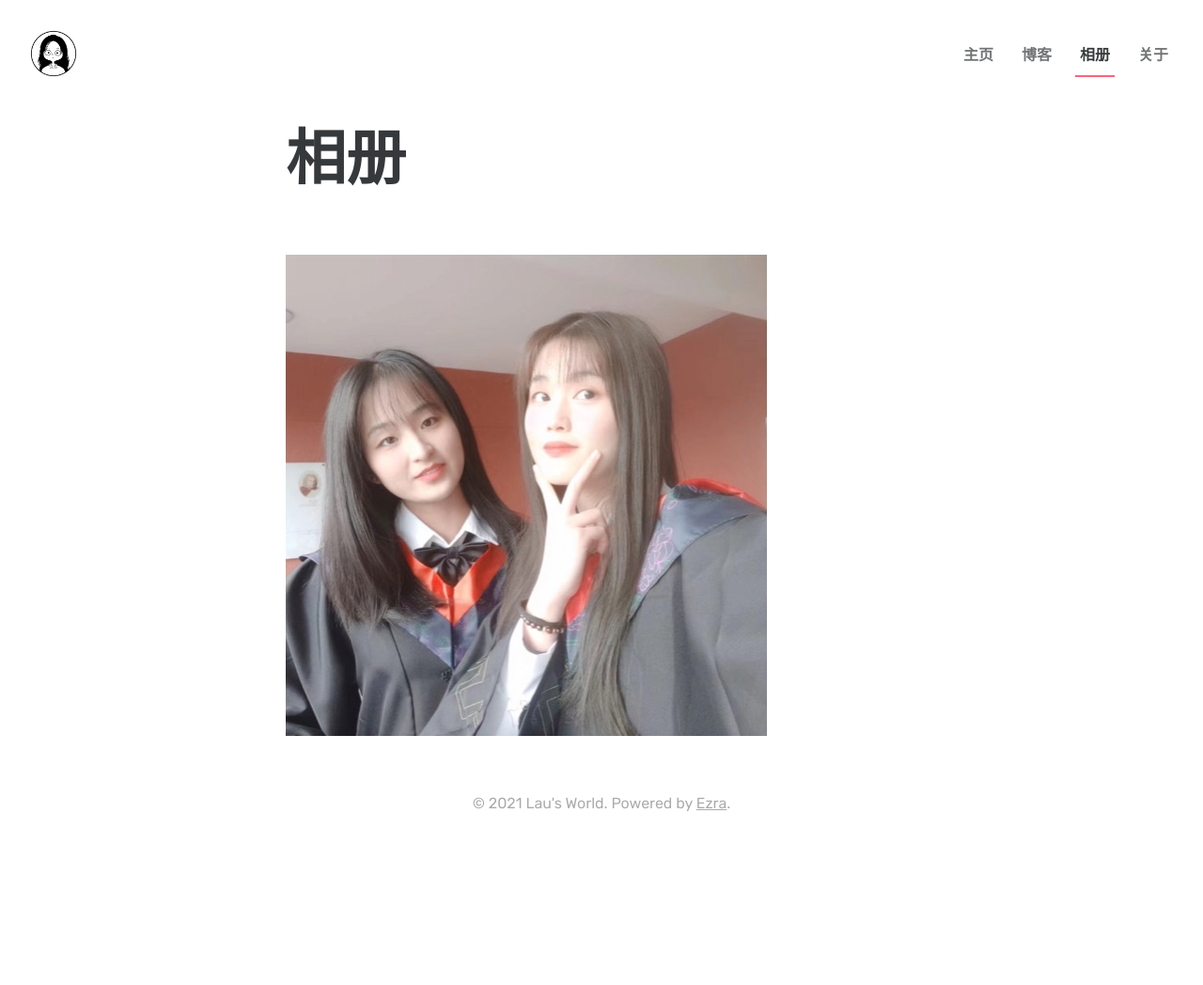
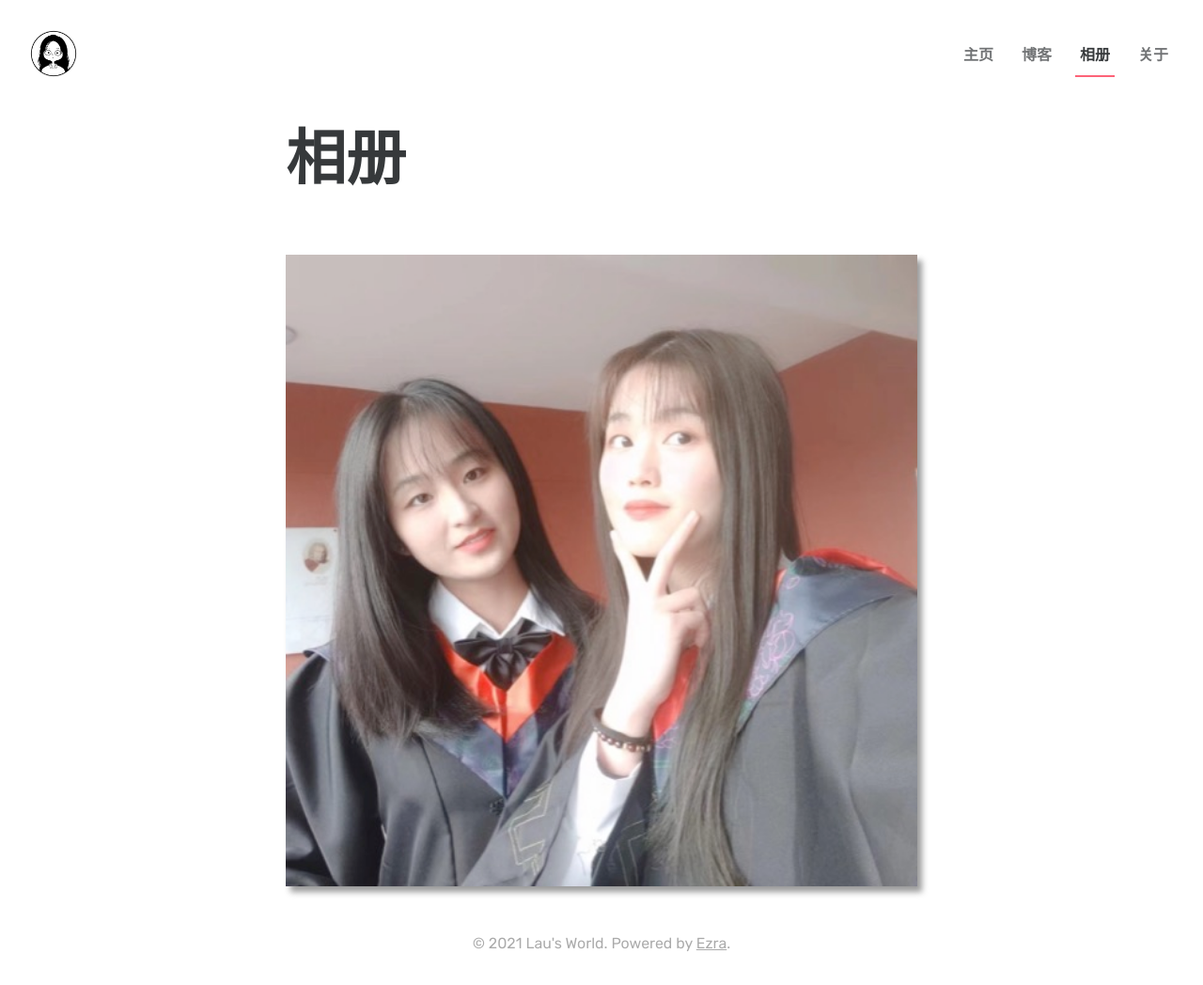
Before and after one commit to LettieLau/ljt, a Jekyll site: the page built from gallery/index.html, in a window 1280 px wide. Shown: the whole page at 94% size. Built offline with Jekyll 4.4.1, drawn with Linux system fonts in a browser that asks for light colours; before the commit the page ends 900 px from its top, so only the background shows below that.

Commit message:
Update index.html

```diff
--- a/gallery/index.html
+++ b/gallery/index.html
@@ -2,10 +2,11 @@
 title: 相册
 layout: page
 ---
+<link href="{{ site.url }}/assets/css/gallery.css" rel="stylesheet">
 <div class="gallery">
 	{% for album in site.gallery %}
 	<div class="gallery-item">
-		<img class="gallery-image" src="{{ site.url | append: '/assets/gallery/cover/' | append: album.cover }}" alt="{{ album.title }}">
+		<a href="{{ site.url }}{{ album.url }}"><img class="gallery-image" src="{{ site.url | append: '/assets/gallery/cover/' | append: album.cover }}" alt="{{ album.title }}"></a>
 	</div>
 	{% endfor %}
 </div>
```
